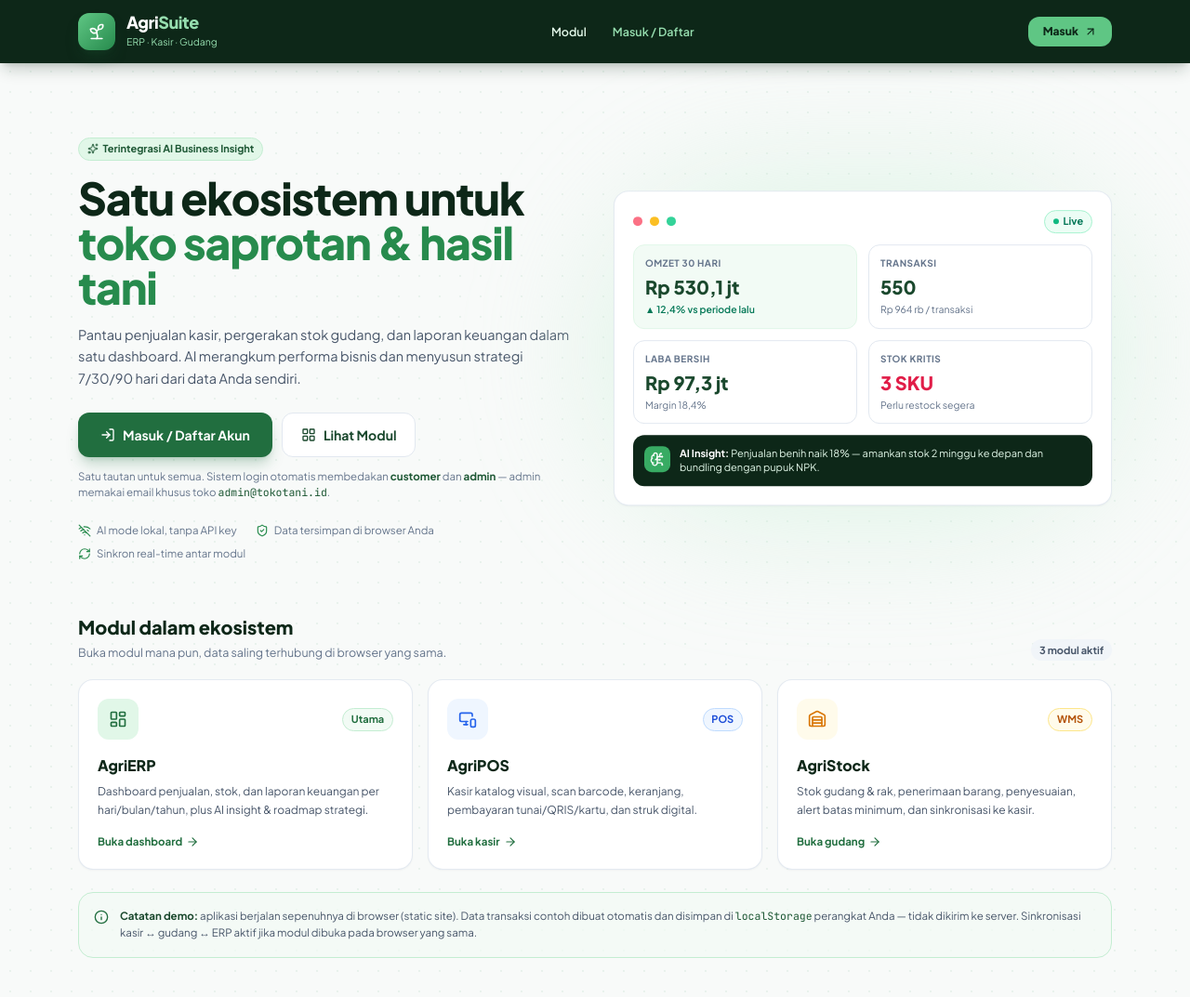
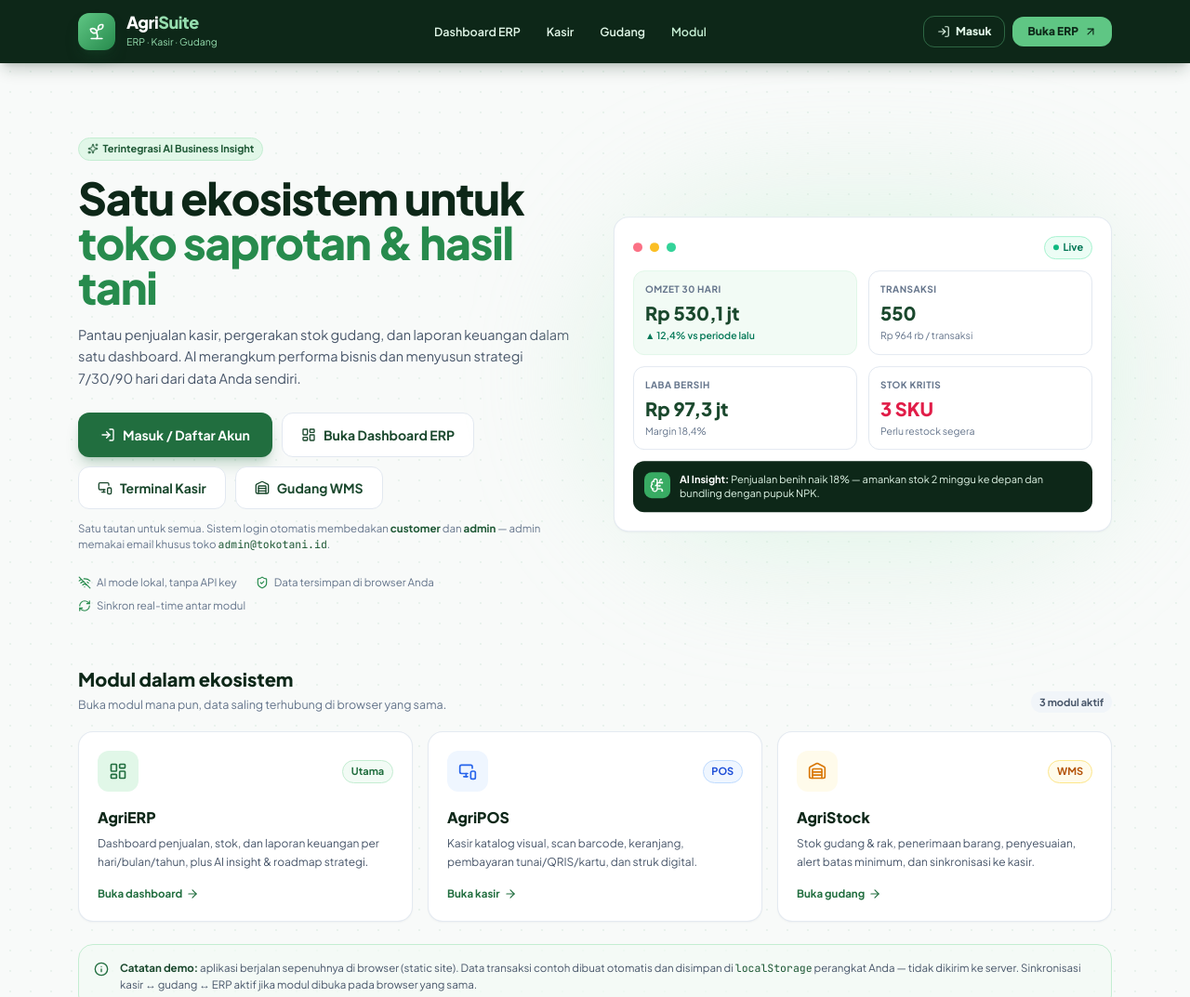
Before and after one commit to rfliakbar/Sahabat-AI, a plain HTML site: page index.html in a window 1280 px wide. Shown: the top 1073 px of the page at 93% size. Drawn offline with nearby package versions, Linux system fonts and the light colour scheme.

Commit message:
Gabungkan fitur login/daftar + shortcut modul ERP, Kasir, Gudang di beranda

```diff
--- a/index.html
+++ b/index.html
@@ -68,14 +68,21 @@
       </div>
     </a>
 
-    <nav class="hidden sm:flex items-center gap-1 text-[12.5px] font-semibold">
-      <a href="#modul" class="px-3 py-2 rounded-lg text-agri-100 hover:bg-agri-800 hover:text-white transition">Modul</a>
-      <a href="/page/login/" class="px-3 py-2 rounded-lg text-agri-300 hover:bg-agri-800 hover:text-white transition">Masuk / Daftar</a>
+    <nav class="hidden md:flex items-center gap-1 text-[12.5px] font-semibold">
+      <a href="/page/erp/" class="px-3 py-2 rounded-lg text-agri-100 hover:bg-agri-800 hover:text-white transition">Dashboard ERP</a>
+      <a href="/page/kasir/" class="px-3 py-2 rounded-lg text-agri-100 hover:bg-agri-800 hover:text-white transition">Kasir</a>
+      <a href="/page/gudang/" class="px-3 py-2 rounded-lg text-agri-100 hover:bg-agri-800 hover:text-white transition">Gudang</a>
+      <a href="#modul" class="px-3 py-2 rounded-lg text-agri-200 hover:bg-agri-800 hover:text-white transition">Modul</a>
     </nav>
 
-    <a href="/page/login/" class="px-4 py-2 rounded-xl bg-agri-400 hover:bg-agri-300 text-agri-950 text-xs font-extrabold flex items-center gap-1.5 transition">
-      Masuk <i data-lucide="arrow-up-right" class="w-3.5 h-3.5"></i>
-    </a>
+    <div class="flex items-center gap-2">
+      <a href="/page/login/" class="hidden sm:inline-flex px-3.5 py-2 rounded-xl border border-agri-400/40 hover:border-agri-300 text-agri-100 hover:text-white text-xs font-extrabold items-center gap-1.5 transition">
+        <i data-lucide="log-in" class="w-3.5 h-3.5"></i> Masuk
+      </a>
+      <a href="/page/erp/" class="px-4 py-2 rounded-xl bg-agri-400 hover:bg-agri-300 text-agri-950 text-xs font-extrabold flex items-center gap-1.5 transition">
+        Buka ERP <i data-lucide="arrow-up-right" class="w-3.5 h-3.5"></i>
+      </a>
+    </div>
   </div>
 </header>
 
@@ -100,8 +107,14 @@
         <a href="/page/login/" class="px-6 py-3.5 rounded-xl bg-agri-700 hover:bg-agri-800 text-white text-sm font-bold flex items-center gap-2 shadow-lg shadow-agri-700/25 transition">
           <i data-lucide="log-in" class="w-4 h-4"></i> Masuk / Daftar Akun
         </a>
-        <a href="#modul" class="px-5 py-3 rounded-xl bg-white border border-slate-200 hover:border-agri-300 hover:bg-agri-50 text-agri-900 text-sm font-bold flex items-center gap-2 transition">
-          <i data-lucide="layout-grid" class="w-4 h-4"></i> Lihat Modul
+        <a href="/page/erp/" class="px-5 py-3 rounded-xl bg-white border border-slate-200 hover:border-agri-300 hover:bg-agri-50 text-agri-900 text-sm font-bold flex items-center gap-2 transition">
+          <i data-lucide="layout-dashboard" class="w-4 h-4"></i> Buka Dashboard ERP
+        </a>
+        <a href="/page/kasir/" class="px-5 py-3 rounded-xl bg-white border border-slate-200 hover:border-agri-300 hover:bg-agri-50 text-agri-900 text-sm font-bold flex items-center gap-2 transition">
+          <i data-lucide="monitor-smartphone" class="w-4 h-4"></i> Terminal Kasir
+        </a>
+        <a href="/page/gudang/" class="px-5 py-3 rounded-xl bg-white border border-slate-200 hover:border-agri-300 hover:bg-agri-50 text-agri-900 text-sm font-bold flex items-center gap-2 transition">
+          <i data-lucide="warehouse" class="w-4 h-4"></i> Gudang WMS
         </a>
       </div>
 
```
